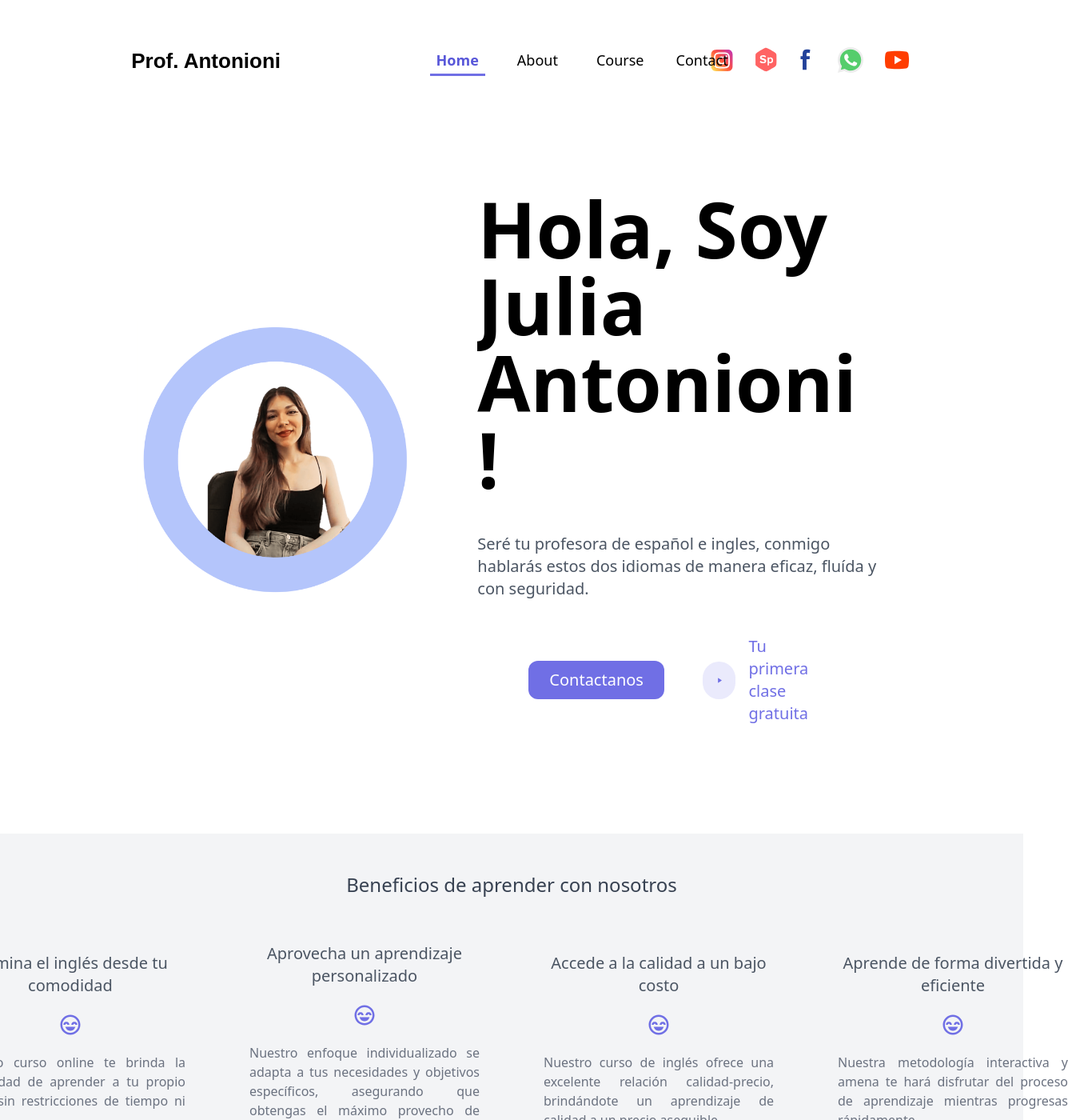
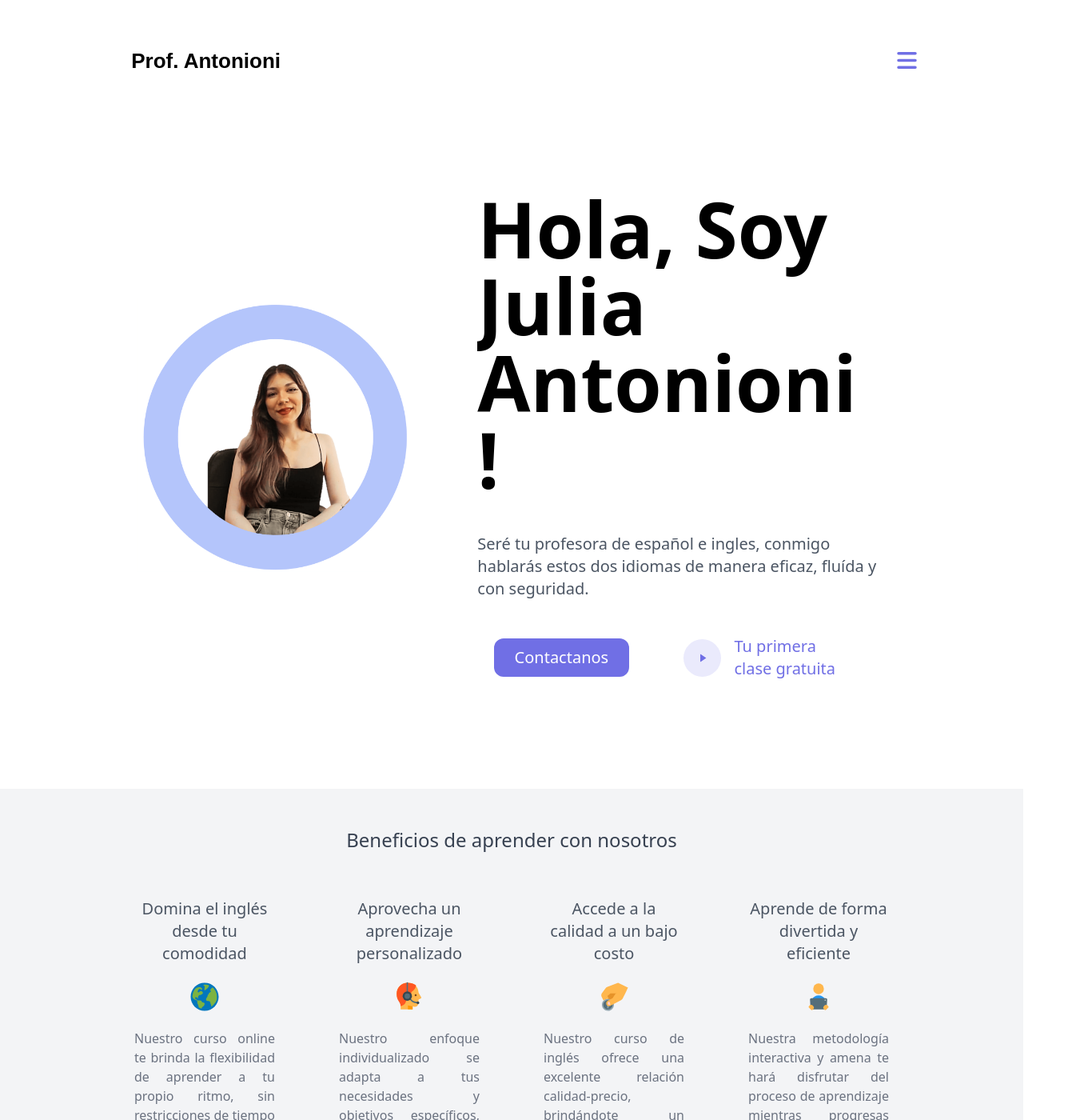
Before and after one commit to cljuiza/profesor-jesus, a React (Create React App) app: page / in a window 1280 px wide. Shown: the top 1400 px of the page at 80% size, 1336 px wide, since content can reach past the window. Built offline with nearby package versions, Linux system fonts and the light colour scheme.

Commit message:
resposive benefits

```diff
--- a/src/common/Navbar.jsx
+++ b/src/common/Navbar.jsx
@@ -42,7 +42,7 @@ const Navbar = () => {
             <div>
                 <Logo />
             </div>
-            <button className="flex-col justify-center items-center hidden lg:flex" onClick={handleClick}>
+            <button className="flex-col justify-center items-center hidden navxl:flex" onClick={handleClick}>
                 {isOpen ?
                     <AiOutlineCloseCircle className="text-red-400" size='35px' />
                     :
@@ -50,7 +50,7 @@ const Navbar = () => {
                 }
             </button>
 
-            <div className="w-full flex justify-end items-center lg:hidden  ">
+            <div className="w-full flex justify-end items-center navxl:hidden  ">
                 <nav className="absolute left-[42%]  translate-x-[-50]">
                     <CumstomLink href="/" title="Home" className={`mr-4 px-2 `} />
                     <CumstomLink href="/about" title="About" className={`mx-4 px-2 `} />
@@ -67,7 +67,7 @@ const Navbar = () => {
             </div>
 
             {isOpen ?
-                <div className="min-w-[80vw] flex flex-col justify-between z-30 items-center fixed top-32 left-1/2  -translate-x-1/2 -translate-y-1.5 bg-slate-800/50 rounded-lg backdrop-blur-md py-40 ">
+                <div className="overflow-y-hidden min-w-[100vw] min-h-screen flex flex-col z-30 items-center fixed top-32 left-1/2  -translate-x-1/2 -translate-y-1.5 bg-slate-800/50 rounded-lg backdrop-blur-md sm:pt-14 lg:pt-36 navxl:pt-20">
                     <nav className="flex items-center flex-col justify-center text-white ">
                         <CumstomMobileLink href="/" title="Home" toggle={handleClick} className={`text-3xl my-5 `} />
                         <CumstomMobileLink href="/about" title="About" toggle={handleClick} className={`text-3xl my-5 `} />
--- a/src/components/AcordionCard.jsx
+++ b/src/components/AcordionCard.jsx
@@ -1,14 +1,12 @@
 import React from "react"
-import {
-    BiHappyBeaming,
-} from "react-icons/bi";
-const AcordionCard = ({ title, desc }) => {
+
+const AcordionCard = ({ title, desc, icon }) => {
 
     return (
-        <div className="w-72 text-justify">
+        <div className="text-justify">
             <h1 className="text-xl text-center pb-5 text-gray-600">{title}</h1>
             <div className="w-auto flex justify-center align-middle pb-5">
-                <BiHappyBeaming className=" text-primary " size='30px' />
+                {icon}
             </div>
             <p className="text-gray-500">{desc}</p>
         </div>
--- a/src/pages/home/Benefits.jsx
+++ b/src/pages/home/Benefits.jsx
@@ -6,18 +6,19 @@ import AcordionCard from "../../components/AcordionCard";
 const Benefits = () => {
     return (
         <div className="w-full inline-block">
-            <div className="bg-gray-100 pt-12 pb-12 gap-10">
+            <div className="bg-gray-100 pt-12 pb-12 xl:pb-0 gap-10">
                 <h1 class="text-2xl font-medium text-gray-700 text-center">
                     Beneficios de aprender con nosotros
                 </h1>
-                <Layaut className="pt-14 pb-0">
-                    <div className="flex justify-center items-center">
-                        {englishBenefits.map((e, index) =>
-                            <div key={index} className="mx-10" >
-                                <AcordionCard title={e.title} desc={e.desc} />
-                            </div>
-                        )}
-
+                <Layaut className="pt-14 pb-0 xl:py-10 lg:py-11">
+                    <div className="container">
+                        <div className="grid grid-cols-4 md:grid-cols-1 xl:grid-cols-2">
+                            {englishBenefits.map((e, index) =>
+                                <div key={index} className="mx-10 xl:mt-12" >
+                                    <AcordionCard title={e.title} desc={e.desc} icon={e.icon} />
+                                </div>
+                            )}
+                        </div>
                     </div>
                 </Layaut>
             </div>
--- a/src/pages/home/Hero.jsx
+++ b/src/pages/home/Hero.jsx
@@ -12,17 +12,17 @@ const Hero = () => {
     return (
         <>
             <main className="flex items-center text-dark w-full">
-                <Layaut className="m-15 pt-20">
+                <Layaut className="m-15 pt-20 xl:pt-10 lg:pt-5">
                     <div className="flex items-center justify-around w-full xl:flex-col">
-                        <div className=" w-1/3 lg:w-auto xl:px-3">
-                            <img src="/images/teacher2.png" alt="teacher" className="w-50 h-auto" loading="lazy" />
+                        <div className=" w-1/3 lg:w-auto xl:px-3 lg:pt-0">
+                            <img src="/images/teacher2.png" alt="teacher" className="w-50 h-auto lg:w-64" loading="lazy" />
                         </div>
                         <div className="w-1/2 xl:w-auto flex flex-col items-center self-center">
-                            <AnimatedText text="Hola, soy Julia Antonioni !" className="!text-8xl !text-left sm:!text-3xl sm:mt-5 lg:!text-center" />
+                            <AnimatedText text="Hola, soy Julia Antonioni !" className="!text-8xl !text-left sm:!text-3xl sm:mt-5 xl:!text-center xl:!text-3xl xl:!mt-10" />
                             <br />
                             <p className="my-3 text-xl pr-3 sm:text-md sm:!text-center text-gray-600">Seré tu profesora de español e ingles, conmigo hablarás estos dos idiomas de manera eficaz, fluída y con seguridad.</p>
                             {/* <p className="!text-left text-xl pt-2 pr-3 font-medium">¿ Qué esperas para empezar ?</p> */}
-                            <div className="w-9/12 flex justify-around items-center  md:flex-row xs:flex-col gap-4 mt-6 lg:self-center ">
+                            <div className="min-w-full flex justify-evenly items-center  md:flex-row xs:flex-col gap-4 mt-6 lg:self-center pr-3">
                                 <motion.button onClick={() => navigate("/contact")} whileHover={{ y: -3 }} whileTap={{ scale: 0.9 }} className=" bg-primary hover:bg-violet-50 text-white hover:text-primary py-2 px-6 rounded-xl text-xl border-2 border-solid border-transparent hover:border-primary">
                                     Contactanos
                                 </motion.button>
--- a/src/pages/home/Layaut.jsx
+++ b/src/pages/home/Layaut.jsx
@@ -2,7 +2,7 @@ import React from "react";
 
 const Layaut = ({ className = " ", children }) => {
     return (
-        <div className={`w-full h-full inline-block  bg-light p-32 xl:p-24 lg:p-16
+        <div className={`w-full h-full inline-block bg-light p-32 xl:p-24 lg:p-24
         md:p-20 sm:p-8 !pt-30 md:!pt-0 sm:!pt-0 ${className}`}>{children}</div>
     )
 }
--- a/src/pages/home/data/benefits.js
+++ b/src/pages/home/data/benefits.js
@@ -1,21 +1,27 @@
-
+import {
+    FcGlobe, FcCustomerSupport, FcDonate, FcReadingEbook
+} from "react-icons/fc";
 
 export const englishBenefits = [
     {
         title: "Domina el inglés desde tu comodidad",
-        desc: "Nuestro curso online te brinda la flexibilidad de aprender a tu propio ritmo, sin restricciones de tiempo ni lugar."
+        desc: "Nuestro curso online te brinda la flexibilidad de aprender a tu propio ritmo, sin restricciones de tiempo ni lugar.",
+        icon: <FcGlobe size='40px' />
     },
     {
         title: "Aprovecha un aprendizaje personalizado",
-        desc: "Nuestro enfoque individualizado se adapta a tus necesidades y objetivos específicos, asegurando que obtengas el máximo provecho de cada lección."
+        desc: "Nuestro enfoque individualizado se adapta a tus necesidades y objetivos específicos, asegurando que obtengas el máximo provecho de cada lección.",
+        icon: <FcCustomerSupport size='40px' />
     },
     {
         title: "Accede a la calidad a un bajo costo",
-        desc: "Nuestro curso de inglés ofrece una excelente relación calidad-precio, brindándote un aprendizaje de calidad a un precio asequible."
+        desc: "Nuestro curso de inglés ofrece una excelente relación calidad-precio, brindándote un aprendizaje de calidad a un precio asequible.",
+        icon: <FcDonate size='40px' />
     },
     {
         title: "Aprende de forma divertida y eficiente",
-        desc: "Nuestra metodología interactiva y amena te hará disfrutar del proceso de aprendizaje mientras progresas rápidamente."
+        desc: "Nuestra metodología interactiva y amena te hará disfrutar del proceso de aprendizaje mientras progresas rápidamente.",
+        icon: <FcReadingEbook size='40px' />
     }
 ]
 
--- a/tailwind.config.js
+++ b/tailwind.config.js
@@ -19,9 +19,10 @@ module.exports = {
     },
     screens: {
       "2xl": { max: "1535px" },
+      "navxl": { max: "1330px" },
       "xl": { max: "1279px" },
-      "lg": { max: "1023px" },
-      "md": { max: "767px" },
+      "lg": { max: "1024px" },
+      "md": { max: "768px" },
       "sm": { max: "639px" },
       "xs": { max: "479px" },
     }
```
